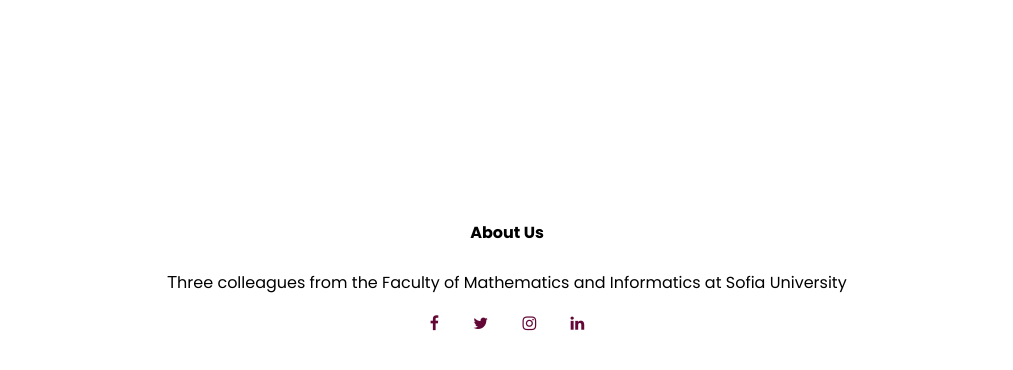
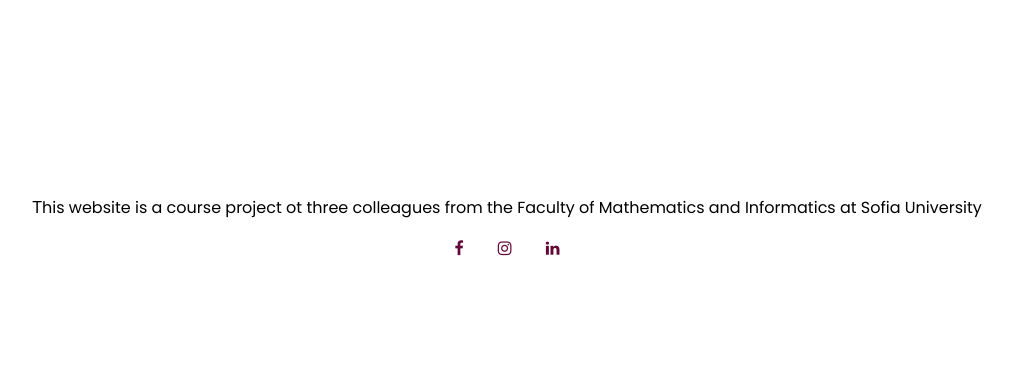
Before and after one commit to StefanRRachkov/WebCourseProject, a PHP site: page /search/index.php in a window 1280 px wide. Shown: the part 160-530 px from the top of the page, without its empty margins (133-1146 px from the left). Run offline with PHP 8.4, Linux system fonts and the light colour scheme; the visitor is signed in with stand-in values (Sample User, id 1); data that the repository does not hold is empty; some libraries are stand-ins or nearby versions.

Commit message:
Linked with AboutUs and fixed Footer

```diff
--- a/search/index.php
+++ b/search/index.php
@@ -26,7 +26,7 @@
 <body>
     <div class="header-content">
         <nav>
-            <a href="../index.php"><img src="../assets/logo.png" height="100px"></a>
+            <a href="../"><img src="../assets/logo.png" height="100px"></a>
             <div class="nav-links">
                 <ul>
                     <li><a href="../">HOME</a></li>
@@ -41,7 +41,7 @@
                             echo ' <li><a href="../import/index.php">IMPORT</a></li>';
                         }
                     ?>
-                    <li><a href="#aboutUs">ABOUT US</a></li>
+                    <li><a href="../aboutus/aboutUs.php">ABOUT US</a></li>
                 </ul>
             </div>
         </nav>
@@ -62,15 +62,12 @@
         </div>
     </div>
     <section class="footer">
-        <h4 id="aboutUs" >About Us</h4>
-        <p>Тhree colleagues from the Faculty of Mathematics and Informatics
+        <p>Тhis website is a course project ot three colleagues from the Faculty of Mathematics and Informatics
             at Sofia University </p>
         <div class="icons">
-            <i class="fa fa-facebook"></i>
-            <i class="fa fa-twitter"></i>
-            <i class="fa fa-instagram"></i>
-            <i class="fa fa-linkedin"></i>
-
+            <a href="https://www.facebook.com/lusi.ivanova.17/" target="_blank"><i class="fa fa-facebook"></i></a>
+            <a href="https://www.instagram.com/stefan.rachkov/" target="_blank"><i class="fa fa-instagram"></i></a>
+            <a href="https://www.linkedin.com/in/emanuil-gospodinov" target="_blank"><i class="fa fa-linkedin"></i></a>
         </div>
     </section>
 </body>
```
